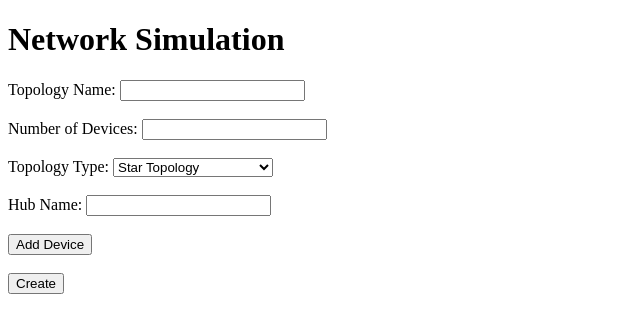
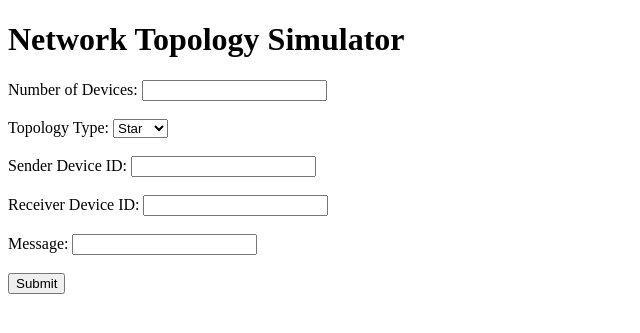
Before and after one commit to VPS010/network_simulator, a Flask app: page / in a window 1280 px wide. Shown: the top 333 px of the page, without its empty margins (0-640 px from the left). Run offline with Flask 3, Linux system fonts and the light colour scheme.

Commit message:
V2 all topology,plot n msg passing  added

```diff
--- a/app.py
+++ b/app.py
@@ -1,88 +1,197 @@
-import io
-from flask import Flask, render_template, request, send_file
-from network_simulation import *
+from flask import Flask, render_template, request, redirect, url_for
 import matplotlib.pyplot as plt
 import networkx as nx
+import os
 
 app = Flask(__name__)
 
-# Function to generate and save the network diagram
-def generate_network_diagram(devices, hub, topology_name):
-    G = nx.Graph()
+class Device:
+    def __init__(self, device_id):
+        self.device_id = device_id
+        self.connected_devices = []
 
-    # Add devices to the graph
-    for device in devices:
-        G.add_node(device.name)
+    def connect(self, other_device):
+        if other_device not in self.connected_devices:
+            self.connected_devices.append(other_device)
+            other_device.connected_devices.append(self)
+            print(f"Devices {self.device_id} and {other_device.device_id} connected.")
 
-    # Add connections between devices and hub
-    for device in devices:
-        G.add_edge(hub.name, device.name)
+    def send_data(self, data):
+        print(f"Device {self.device_id} sending data: {data}")
+        for device in self.connected_devices:
+            device.receive_data(data)
 
-    # Generate the network diagram
-    pos = nx.spring_layout(G)
-    nx.draw(G, pos, with_labels=True, node_size=700, node_color='lightblue', font_size=10, font_weight='bold')
-    plt.title(f"Network Topology: {topology_name}")
-    plt.tight_layout()
+    def receive_data(self, data):
+        print(f"Device {self.device_id} received data: {data}")
 
-    # Save the diagram to a BytesIO object
-    img_bytes = io.BytesIO()
-    plt.savefig(img_bytes, format='png')
-    img_bytes.seek(0)
-    plt.close()
 
-    return img_bytes
+class Hub(Device):
+    def __init__(self, hub_id):
+        super().__init__(hub_id)
 
-# Function to create a star topology with one hub at the center
-def create_star_topology(devices, hub_name):
-    hub = Hub(hub_name)
-    for device in devices:
-        hub.connect_device(device)
-    return hub
+    def connect_to_hub(self, device):
+        self.connect(device)
 
-# Function to create a point-to-point topology
-def create_point_to_point_topology(devices):
-    # Connect devices in a line (point-to-point)
-    for i in range(len(devices) - 1):
-        devices[i].connect_to(devices[i+1])
+    def broadcast(self, data):
+        print(f"Hub {self.device_id} broadcasting data: {data}")
+        for device in self.connected_devices:
+            device.receive_data(data)
 
+    def receive_data(self, data):
+        print(f"Hub {self.device_id} received data: {data}")
+        self.broadcast(data)
+
+
+class Switch(Device):  # Switch is also a Device
+    def __init__(self, switch_id):
+        super().__init__(switch_id)
+
+    def connect_to_switch(self, device):
+        self.connect(device)
+
+    def send_data(self, data, receiver_id):
+        for device in self.connected_devices:
+            if device.device_id == receiver_id:
+                device.receive_data(data)
+                print(f"Switch {self.device_id} forwarded data to {device.device_id}")
+                return
+        print(f"Receiver device {receiver_id} not connected to switch {self.device_id}")
+
+
+class Topology:
+    def __init__(self):
+        self.devices = []
+        self.graph = nx.Graph()
+
+    def add_device(self, device):
+        self.devices.append(device)
+        self.graph.add_node(device.device_id)
+
+    def create_connection(self, device1, device2):
+        device1.connect(device2)
+        self.graph.add_edge(device1.device_id, device2.device_id)
+
+    def create_star_topology(self, devices, hub):
+        self.add_device(hub)
+        for device in devices:
+            self.add_device(device)
+            self.create_connection(device, hub)
+
+    def create_bus_topology(self, devices, switches):
+        self.add_device(switches[0])  # Connect the first switch to the hub
+        self.create_connection(switches[0], devices[0])
+        self.add_device(devices[0])
+        for i in range(1, len(switches)):
+            self.add_device(switches[i])
+            self.create_connection(switches[i], switches[i-1])  # Connect switches in a line
+            self.create_connection(switches[i], devices[i])
+            self.add_device(devices[i])
+
+    def create_ring_topology(self, devices, switches):
+        for device, switch in zip(devices, switches):
+            self.add_device(switch)
+            self.add_device(device)
+            self.create_connection(device, switch)
+        for i in range(len(switches)):
+            self.create_connection(switches[i], switches[(i + 1) % len(switches)])  # Circular connection
+
+    def create_mesh_topology(self, devices, switches):
+        for device, switch in zip(devices, switches):
+            self.add_device(switch)
+            self.add_device(device)
+            self.create_connection(device, switch)
+            for other_switch in switches:
+                if other_switch != switch:
+                    self.create_connection(switch, other_switch)
+
+    def plot_topology(self):
+        pos = nx.spring_layout(self.graph)  # Layout for graph visualization
+        nx.draw(self.graph, pos, with_labels=True, node_size=800, node_color='skyblue', font_size=10, font_weight='bold')
+        plt.title('Network Topology')
+        plt.savefig('static/topology.png')  # Save the plot image
+        plt.close()
+
+
+class Simulation:
+    def __init__(self):
+        self.topology = Topology()
+
+    def create_network(self, num_devices, topology_type):
+        if topology_type.lower() == 'star':
+            devices = [Device(f"Device{i+1}") for i in range(num_devices)]
+            hub = Hub("Hub1")
+            self.topology.create_star_topology(devices, hub)
+        elif topology_type.lower() == 'bus':
+            num_switches = num_devices
+            switches = [Switch(f"Switch{i+1}") for i in range(num_switches)]
+            devices = [Device(f"Device{i+1}") for i in range(num_devices)]
+            self.topology.create_bus_topology(devices, switches)
+        elif topology_type.lower() == 'ring':
+            num_switches = num_devices
+            switches = [Switch(f"Switch{i+1}") for i in range(num_switches)]
+            devices = [Device(f"Device{i+1}") for i in range(num_devices)]
+            self.topology.create_ring_topology(devices, switches)
+        elif topology_type.lower() == 'mesh':
+            num_switches = num_devices
+            switches = [Switch(f"Switch{i+1}") for i in range(num_switches)]
+            devices = [Device(f"Device{i+1}") for i in range(num_devices)]
+            self.topology.create_mesh_topology(devices, switches)
+        else:
+            print("Invalid topology type.")
+
+    def check_message_path(self, sender_id, receiver_id):
+        if sender_id not in self.topology.graph.nodes or receiver_id not in self.topology.graph.nodes:
+            print("Invalid sender or receiver device ID.")
+            return False
+
+        try:
+            path = nx.shortest_path(self.topology.graph, source=sender_id, target=receiver_id)
+            print("Path found:", " -> ".join(path))
+            return path
+        except nx.NetworkXNoPath:
+            print("No path found between the sender and receiver.")
+            return False
+
+    def send_message(self, path, message, receiver_id):
+        for i in range(len(path)-1):
+            sender = next(device for device in self.topology.devices if device.device_id == path[i])
+            receiver = next(device for device in self.topology.devices if device.device_id == path[i+1])
+            if isinstance(sender, Switch):
+                sender.send_data(message, receiver_id)
+            else:
+                sender.send_data(message)
+            print(f"Message sent from {sender.device_id} to {receiver.device_id}")
+
+    def run_simulation(self, num_devices, topology_type, sender_id, receiver_id, message):
+        self.create_network(num_devices, topology_type)
+        print("Devices in the network:", [device.device_id for device in self.topology.devices])
+
+        path = self.check_message_path(sender_id, receiver_id)
+        if path:
+            self.topology.plot_topology()  # Plot the network graph
+            self.send_message(path, message, receiver_id)
+            return True, path
+        else:
+            return False, None
 
 
 @app.route('/', methods=['GET', 'POST'])
 def index():
     if request.method == 'POST':
         num_devices = int(request.form['num_devices'])
-        devices = []
-        for i in range(num_devices):
-            name = request.form[f'name{i+1}']
-            device_type = request.form[f'type{i+1}']
-            if device_type == 'EndDevice':
-                devices.append(EndDevice(name))
-            elif device_type == 'Hub':
-                devices.append(Hub(name))
+        topology_type = request.form['topology_type']
+        sender_id = request.form['sender_id']
+        receiver_id = request.form['receiver_id']
+        message = request.form['message']
 
-        topology_choice = int(request.form['topology_choice'])
-        topology_name = request.form['topology_name']
-        hub = None  # Initialize hub variable
+        simulation = Simulation()
+        success, path = simulation.run_simulation(num_devices, topology_type, sender_id, receiver_id, message)
+        if success:
+            return render_template('index.html', plot_available=True, path=path, message=message)
+        else:
+            return render_template('index.html', plot_available=False, error_message="No path found between the sender and receiver.")
+    return render_template('index.html', plot_available=False)
 
-        if topology_choice == 1:
-            hub = create_star_topology(devices, topology_name)
-        elif topology_choice == 2:
-            create_point_to_point_topology(devices)
-            hub = devices[0]  # Set the hub to the first device in point-to-point topology
-        elif topology_choice == 3:
-            hub = create_bus_topology(devices)
-        elif topology_choice == 4:
-            create_ring_topology(devices)
-        elif topology_choice == 5:
-            create_mesh_topology(devices)
 
-        if hub:
-            # Generate and save the network diagram
-            diagram_bytes = generate_network_diagram(devices, hub, hub.name)
-            # Send the diagram file as a response
-            return send_file(diagram_bytes, mimetype='image/png')
-
-    return render_template('index.html')
-
-if __name__ == '__main__':
+if __name__ == "__main__":
     app.run(debug=True)
--- a/templates/index.html
+++ b/templates/index.html
@@ -1,72 +1,48 @@
 <!DOCTYPE html>
-<html lang="en">
+<html>
 <head>
-    <meta charset="UTF-8">
-    <meta name="viewport" content="width=device-width, initial-scale=1.0">
-    <title>Network Simulation</title>
+    <title>Network Topology Simulator</title>
 </head>
 <body>
-    <h1>Network Simulation</h1>
+    <h1>Network Topology Simulator</h1>
     <form method="POST" action="/">
-        <label for="topology_name">Topology Name:</label>
-        <input type="text" id="topology_name" name="topology_name" required><br><br>
-
         <label for="num_devices">Number of Devices:</label>
         <input type="number" id="num_devices" name="num_devices" required><br><br>
 
-        <label for="topology_choice">Topology Type:</label>
-        <select id="topology_choice" name="topology_choice" onchange="toggleHubOption()" required>
-            <option value="1">Star Topology</option>
-            <option value="2">Point-to-Point Topology</option>
-            <option value="3">Bus Topology</option>
-            <option value="4">Ring Topology</option>
-            <option value="5">Mesh Topology</option>
+        <label for="topology_type">Topology Type:</label>
+        <select id="topology_type" name="topology_type" required>
+            <option value="star">Star</option>
+            <option value="bus">Bus</option>
+            <option value="ring">Ring</option>
+            <option value="mesh">Mesh</option>
         </select><br><br>
 
-        <div id="hub_option">
-            <label for="hub_name">Hub Name:</label>
-            <input type="text" id="hub_name" name="hub_name" required><br><br>
-        </div>
+        <label for="sender_id">Sender Device ID:</label>
+        <input type="text" id="sender_id" name="sender_id" required><br><br>
 
-        <div id="devices">
-            <!-- Device inputs will be dynamically added based on the number of devices -->
-        </div>
+        <label for="receiver_id">Receiver Device ID:</label>
+        <input type="text" id="receiver_id" name="receiver_id" required><br><br>
 
-        <button type="button" onclick="addDevice()">Add Device</button><br><br>
-        <button type="submit">Create</button>
+        <label for="message">Message:</label>
+        <input type="text" id="message" name="message" required><br><br>
+
+        <input type="submit" value="Submit">
     </form>
 
-    <script>
-        function toggleHubOption() {
-            const topologyChoice = document.getElementById('topology_choice').value;
-            const hubOptionDiv = document.getElementById('hub_option');
-
-            if (topologyChoice === '1') {
-                hubOptionDiv.style.display = 'block';
-            } else {
-                hubOptionDiv.style.display = 'none';
-            }
-        }
-
-        function addDevice() {
-            const numDevices = document.getElementById('num_devices').value;
-            const devicesDiv = document.getElementById('devices');
-            devicesDiv.innerHTML = '';  // Clear previous device inputs
-
-            for (let i = 1; i <= numDevices; i++) {
-                const deviceDiv = document.createElement('div');
-                deviceDiv.innerHTML = `
-                    <label for="name${i}">Device ${i} Name:</label>
-                    <input type="text" id="name${i}" name="name${i}" required><br>
-                    <!-- No device type selection for other topologies -->
-                    <input type="hidden" id="type${i}" name="type${i}" value="EndDevice">
-                `;
-                devicesDiv.appendChild(deviceDiv);
-            }
-        }
-
-        // Initially hide the hub option for non-star topologies
-        window.onload = toggleHubOption;
-    </script>
+    {% if plot_available %}
+    <hr>
+    <h2>Network Topology Graph:</h2>
+    <img src="{{ url_for('static', filename='topology.png') }}" alt="Network Topology">
+    <hr>
+    <h2>Message Passing:</h2>
+    {% for step in path %}
+    {% if loop.index != path|length %}
+    <p>{{ step }} -> {{ path[loop.index] }}</p>
+    {% endif %}
+    {% endfor %}
+    <p>Message: {{ message }}</p>
+    {% else %}
+    <p>{{ error_message }}</p>
+    {% endif %}
 </body>
 </html>
```
Also changed, not shown: network_simulation.py (deleted, +0 -92 lines), templates/result.html (deleted, +0 -24 lines), static/topology.png (added).
